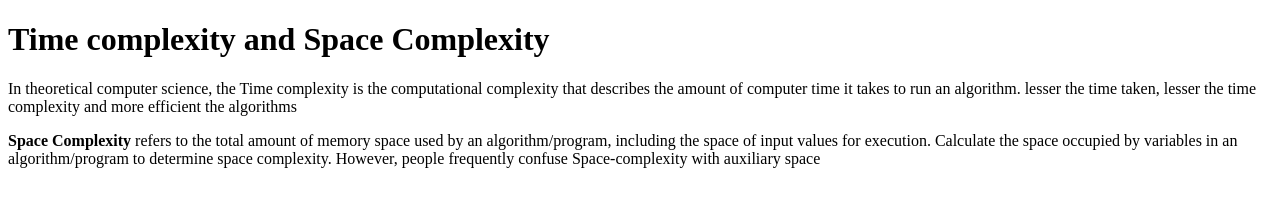
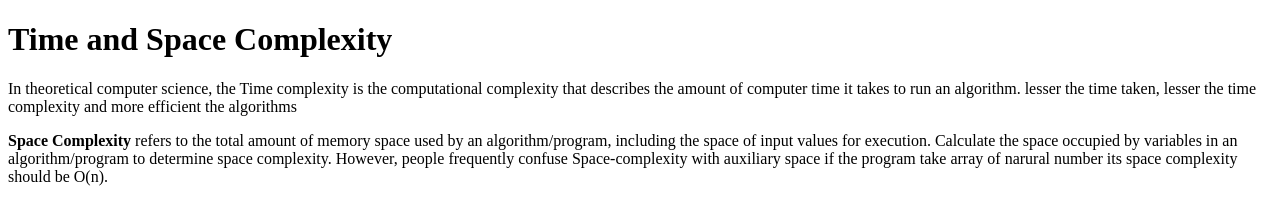
Before and after one commit to acciojob/time-and-space-complexity-ramrajsainiiitd, a website: page main.html in a window 1280 px wide. Drawn offline with Linux system fonts and the light colour scheme.

Commit message:
created a submission

```diff
--- a/main.html
+++ b/main.html
@@ -11,14 +11,14 @@
     <script type="text/javascript" src="./script.js">
 </script>
 	<h1>
-		Time complexity and Space Complexity
+		Time and Space Complexity
 	</h1>
 <p>
 In theoretical computer science, the Time complexity is the computational complexity that describes the amount of computer time it takes to run an algorithm. lesser the time taken, lesser the time complexity and more efficient the algorithms
 </p>
 	<p>
-<b>Space Complexity</b> refers to the total amount of memory space used by an algorithm/program, including the space of input values for execution. Calculate the space occupied by variables in an algorithm/program to determine space complexity. However, people frequently confuse Space-complexity with auxiliary space	</p>
-
+<b>Space Complexity</b> refers to the total amount of memory space used by an algorithm/program, including the space of input values for execution. Calculate the space occupied by variables in an algorithm/program to determine space complexity. However, people frequently confuse Space-complexity with auxiliary space
+	if the program take array of narural number its space complexity should be O(n). </p>
 </body>
 
 </html>
```
